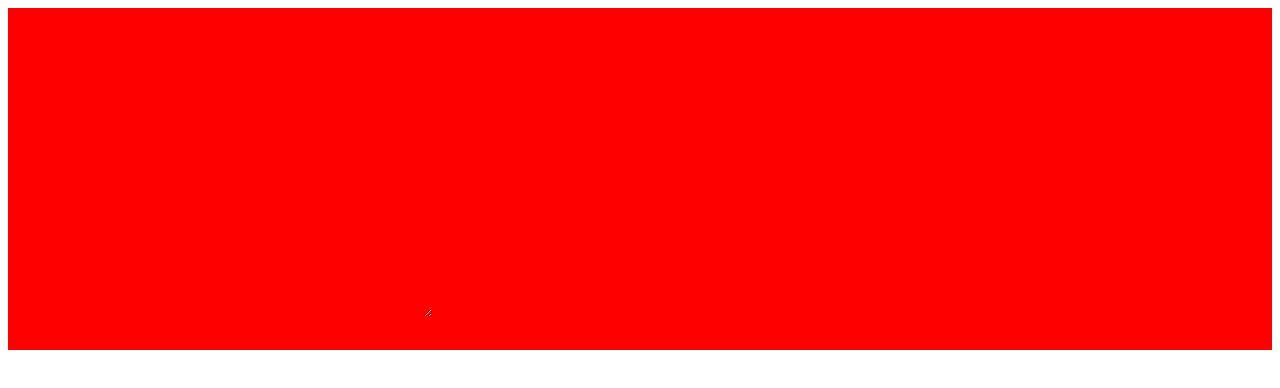
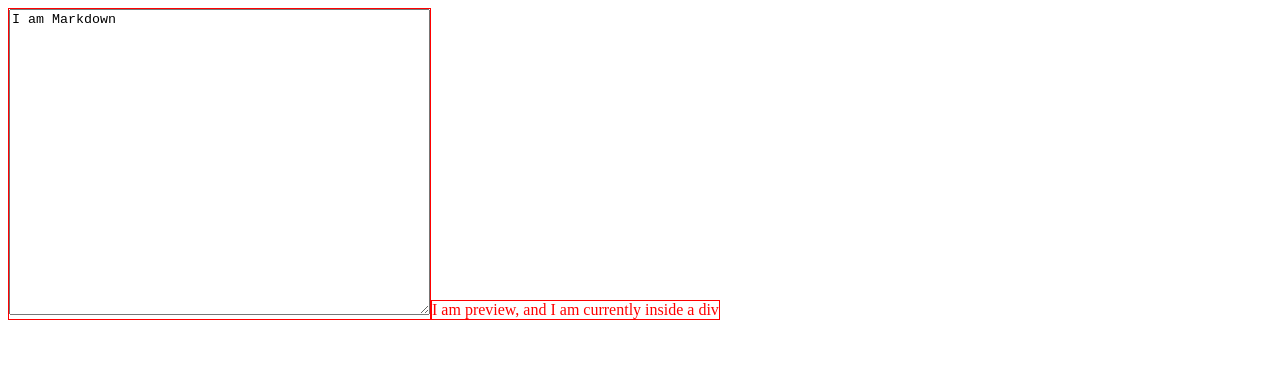
Before and after one commit to sansae/reactMardownPreviewer, a React app: page / in a window 1280 px wide. Built offline with nearby package versions, Linux system fonts and the light colour scheme.

Commit message:
fix path for style.css in index.html

```diff
--- a/index.html
+++ b/index.html
@@ -2,7 +2,7 @@
 <html>
   <head>
     <meta charset="utf-8">
-    <link rel="stylesheet" href="/style/style.css">
+    <link rel="stylesheet" href="style/style.css">
     <title>Markdown Previewer</title>
   </head>
   <body>
--- a/src/components/markdown.js
+++ b/src/components/markdown.js
@@ -3,9 +3,9 @@ import React from 'react';
 class Markdown extends React.Component {
   render () {
     return (
-      <div id="markdown">
-        <div id="markdown">
-          <textarea id="markdown" rows='20' cols='50'>I am Markdown</textarea>
+      <div>
+        <div>
+          <textarea rows='20' cols='50'>I am Markdown</textarea>
         </div>
       </div>
     )
--- a/src/components/preview.js
+++ b/src/components/preview.js
@@ -3,8 +3,8 @@ import React from 'react';
 class Preview extends React.Component {
   render () {
     return (
-      <div id="markdown">
-        <div id="markdown">I am preview, and I am currently inside a div</div>
+      <div>
+        <div>I am preview, and I am currently inside a div</div>
       </div>
     )
   }
--- a/src/index.js
+++ b/src/index.js
@@ -6,16 +6,12 @@ import Preview from './components/preview';
 class App extends Component {
 
   render () {
-    // const divStyle = {
-    //   border: '5px solid red'
-    // };
-
     return (
-      <div id="markdown">
-        <div id="markdown">
+      <div>
+        <div class="components">
           <Markdown />
         </div>
-        <div id="markdown">
+        <div class="components">
           <Preview />
         </div>
       </div>
--- a/style/style.css
+++ b/style/style.css
@@ -1,5 +1,5 @@
-#markdown {
-  background: red;
+.components {
   color: red;
   border: 1px solid red;
+  display: inline-block;
 }
```
